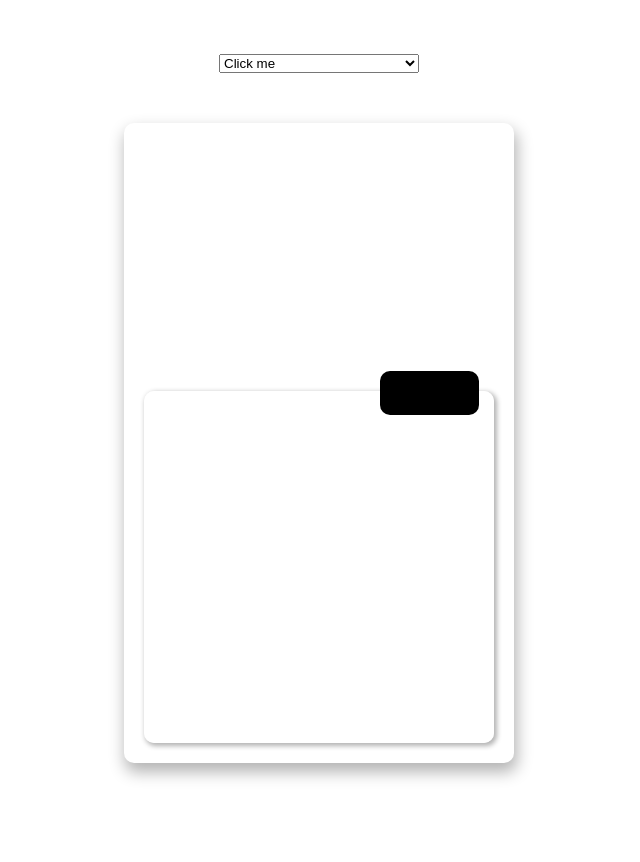
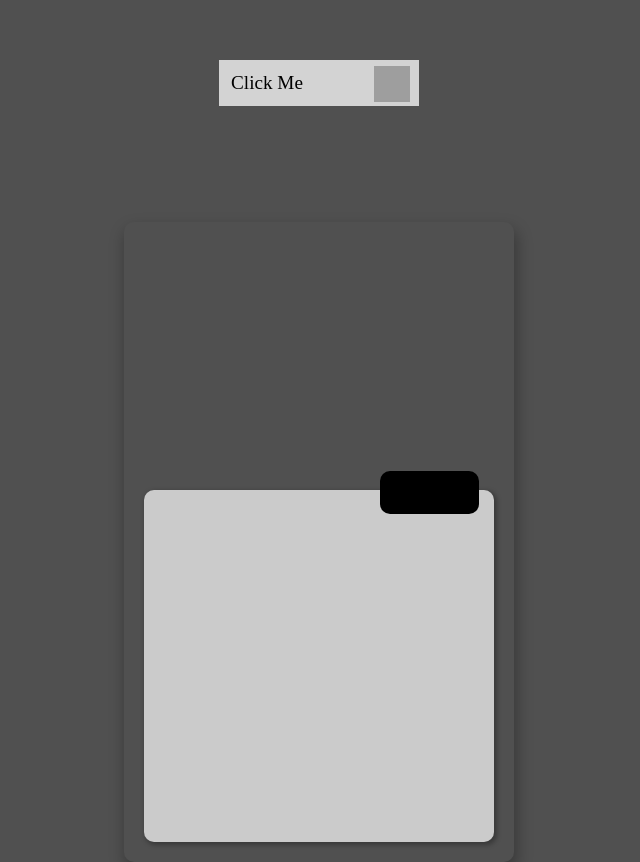
Before and after one commit to TiagoSilva1234/pokimuns, a plain HTML site: page index.html in a window 1280 px wide. Shown: the whole page, without its empty margins (321-961 px from the left). Before the commit the page ends 816 px from the top, so only its background shows below. Drawn offline with Linux system fonts and the light colour scheme; grey boxes are pictures that could not be loaded.

Commit message:
all done

```diff
--- a/index.html
+++ b/index.html
@@ -10,30 +10,29 @@
 
 <body>
     <div class="all">
-
-        <select  name="pokemons" id="pokemons" onchange="getPoke()">
-            <option select="selected" selected disabled hidden>Click me</option>
-            <option id="0" value="pikachu">pikachu</option>
-            <option id="1" value="charizard">charizard</option>
-            <option id="2" value="blastoise">blastoise</option>
-            <option id="3" value="flareon">flareon</option>
-            <option id="4" value="bulbasaur">bulbasaur</option>
-            <option id="5" value="gengar">gengar</option>
-            <option id="6" value="alakazam">alakazam</option>
-        </select>
-
+        <div class="container">
+            <button class="click">Click Me</button>
+            <div class="list">
+                <button id="0" class="links" value="pikachu">Pikachu</button>
+                <button id="1"  class="links" value="charizard">Charizard</button>
+                <button id="2" class="links" value="blastoise">Blastoise</button>
+                <button id="3" class="links" value="flareon">Flareon</button>
+                <button id="4" class="links" value="bulbasaur">Bulbasaur</button>
+                <button id="5" class="links" value="gengar">Gengar</button>
+                <button id="6" class="links" value="alakazam">Alakazam</button>
+            </div>
+            <img id="image" class="img" src="https://icon-library.com/images/icon-arrow-down/icon-arrow-down-9.jpg" ></img>
+        </div>
         <div id="card">
             <div id="img"></div>
             <div id="pokeType"></div>
             <div id="stats">
-
                 <div id="pokeName">
                 </div>
                 <div id="statName">
                 </div>
                 <div id="statValue">
                 </div>
-
                 <div id="abilitysBox">
                     <div id="ability">
                     </div>
@@ -42,11 +41,7 @@
                 </div>
             </div>
         </div>
-
-
     </div>
-
-
 
     <script type="text/javascript" src="./js.js"></script>
 </body>
--- a/js.js
+++ b/js.js
@@ -1,19 +1,41 @@
+let click = document.querySelector('.click');
+let list = document.querySelector('.list');
+let img = document.getElementById('image')
+click.addEventListener("click",()=>{
+    list.classList.toggle('newlist');
+    img.classList.toggle('imgB');
+});
+const buttons = document.querySelectorAll('.links');
+buttons.forEach(current => {
+  current.addEventListener('click', (e)=> {
+    list.classList.toggle('newlist');
+     img.classList.toggle('imgB');
+    getPoke(e.target.value);
+    click.innerHTML = e.target.innerHTML;
+
+      buttons.forEach((but)=>{
+        if(but == e.target){
+           but.className ="linksB";
+            return;
+        }
+        but.className ="links";
+      });
+  });
+});
+
 const colors = ["yellow","red","blue","orange","green","purple","yellow"];
-function getPoke() {
-    const list = document.getElementById("pokemons")
+function getPoke(value) {
     const img = document.getElementById("img")
-    const current = list.value;
     const pokeName = document.getElementById("pokeName")
     const statName = document.getElementById("statName")
     const statValue = document.getElementById("statValue")
     const ability = document.getElementById("ability")
     const hiddenAbility = document.getElementById("secretAblity")
    const pokeType = document.getElementById("pokeType");
-    console.log(statName.style)
-    const colorId = document.querySelectorAll(`option[value=${current}]`)[0].id;
-    document.documentElement.style.setProperty("--color", colors[colorId]);
+  const colorId = document.querySelectorAll(`button[value=${value}]`)[0].id;
+ document.documentElement.style.setProperty("--color", colors[colorId]);
 
-    fetch(`https://pokeapi.co/api/v2/pokemon/${current}`)
+    fetch(`https://pokeapi.co/api/v2/pokemon/${value}`)
         .then(response => response.json())
         .then(data => {
              pokeType.innerHTML = data.types[0].type.name.toUpperCase();
@@ -31,7 +53,7 @@ function getPoke() {
             });
             ability.innerHTML = `<p>Ability:</p><p>${notHidden}</p>`;
             hiddenAbility.innerHTML = `<p>Hidden Ability:</p><p>${hidden == "" ? "-": hidden}</p>`
-            console.log(notHidden);
+
 
         }).catch(err => console.log(err));
 }
--- a/scss.scss
+++ b/scss.scss
@@ -1,6 +1,18 @@
+
+*{
+
+        margin: 0;
+        padding: 0;
 
 
+}
+body{
+    background-color:rgb(80,80,80);
+}
+
  #card{
+     position: relative;
+     top: 30px;
      display:flex;
      flex-direction: column;
      justify-content: center;
@@ -64,6 +76,7 @@
             justify-content: center;
             margin: 15px 0px;
             p{
+
                 font-size: 22px;
             }
         }
@@ -130,17 +143,76 @@
     display:flex;
     flex-direction: column;
     align-items: center;
-    justify-content: center;
     height: 100%;
 
  }
 
 .all{
-     select{
-         width: 200px;
-     }
      display:flex;
      flex-direction: column;
-    align-items: center;
+     align-items: center;
+    height: 100%
+
 
  }
+
+
+ .container {
+    width:200px;
+    position: relative;
+
+}
+.img{
+    position: relative;
+    width: 36px;height: 36px;
+    top:-40px;
+    left: 155px;
+    transform: scaleY(1);
+    transition: all 0.3s ease;
+}
+.imgB{
+    transform: scaleY(-1);
+    top:-44px;
+}
+
+
+.click,.links {
+    font-size: 1.2em; font-family: futura Md BT;
+     outline: none;  width:200px;
+    color:black;
+    transition: 0.3s;
+    border: none;
+    padding: 12px;
+    &:hover{
+        background-color: gray;
+    }
+}
+.links {
+    background-color: white;
+}
+
+.linksB{
+    @extend .links;
+    color: white;
+    background-color:black;
+}
+.click{
+    background-color: lightgrey;
+    color:black;
+    display: flex;
+    justify-content: flex-start;
+    position: relative;
+    margin-top: 60px;
+
+}
+.list {
+    position: absolute;
+    transform: scaleY(0); transform-origin: top; transition: 0.3s;
+    width: inherit;
+    z-index: 1;
+}
+
+
+.newlist {
+    transform: scaleY(1);
+}
```
Also changed, not shown: css.css, 1 other file.
